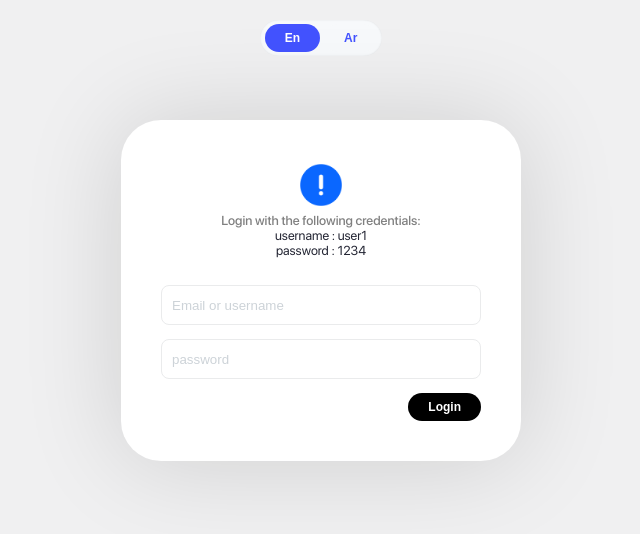
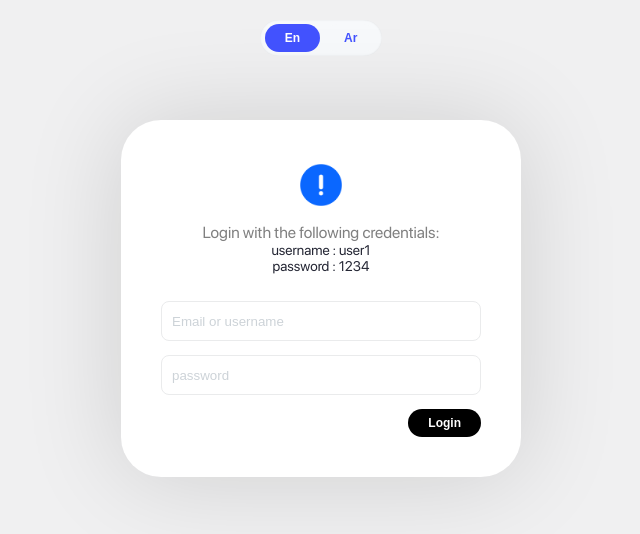
Before and after one commit to hishamfangs/frontend, a Vue app: page /#/ in a window 1280 px wide. Shown: the top 534 px of the page, without its empty margins (319-959 px from the left). Built offline with nearby package versions, Linux system fonts and the light colour scheme.

Commit message:
Update LoginView.vue

```diff
--- a/src/views/LoginView.vue
+++ b/src/views/LoginView.vue
@@ -158,12 +158,13 @@ button.border {
 .login-hint {
   text-align: center;
   margin: 20px;
-  font-size: 13px;
+  font-size: 14px;
   margin-top: 0;
 }
 .login-hint span {
-  font-weight: 500;
+  font-weight: 100;
   color: grey;
+  font-size: 16px;
 }
 .error_message {
   color: red;
@@ -178,5 +179,6 @@ button.border {
 .login-hint-container img {
   width: 100%;
   filter: hue-rotate(76deg) brightness(0.68) saturate(2.5);
+  margin-bottom: 10px;
 }
 </style>
```
